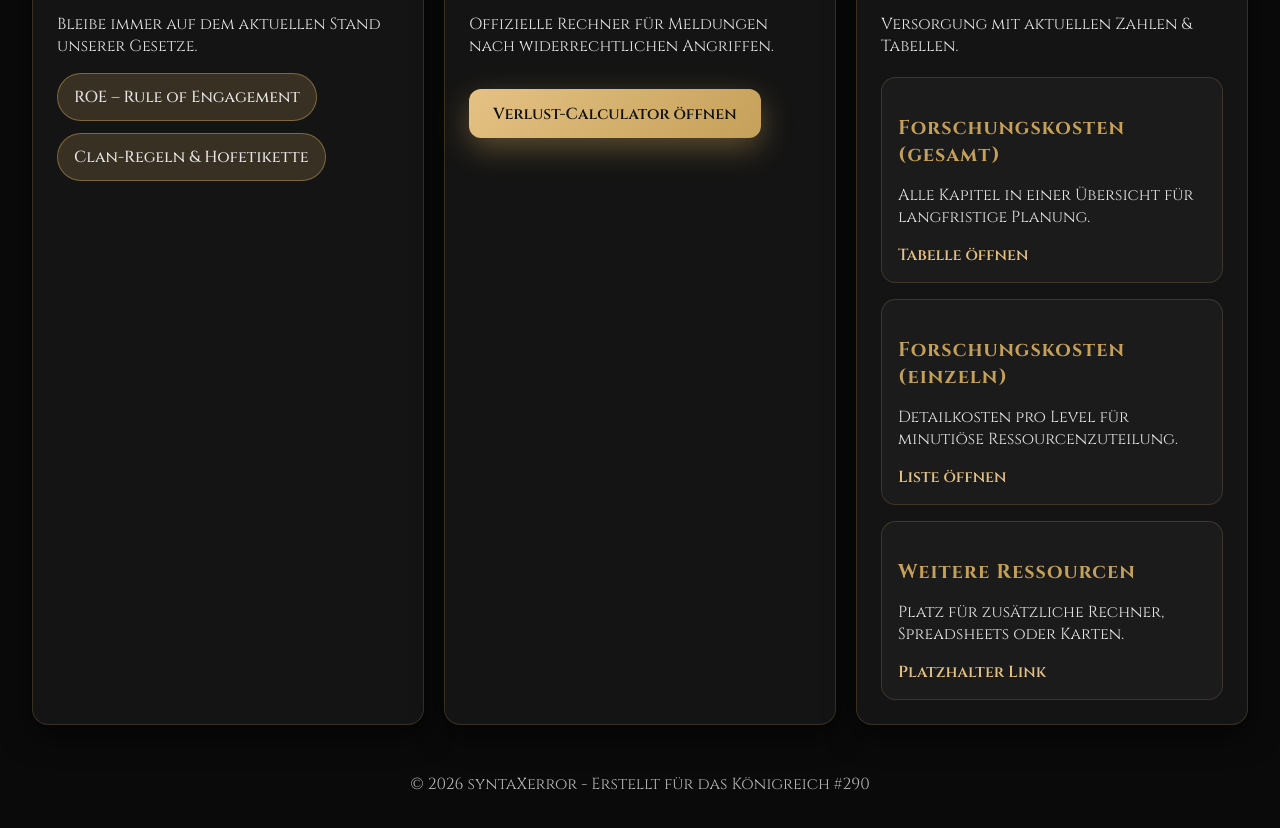
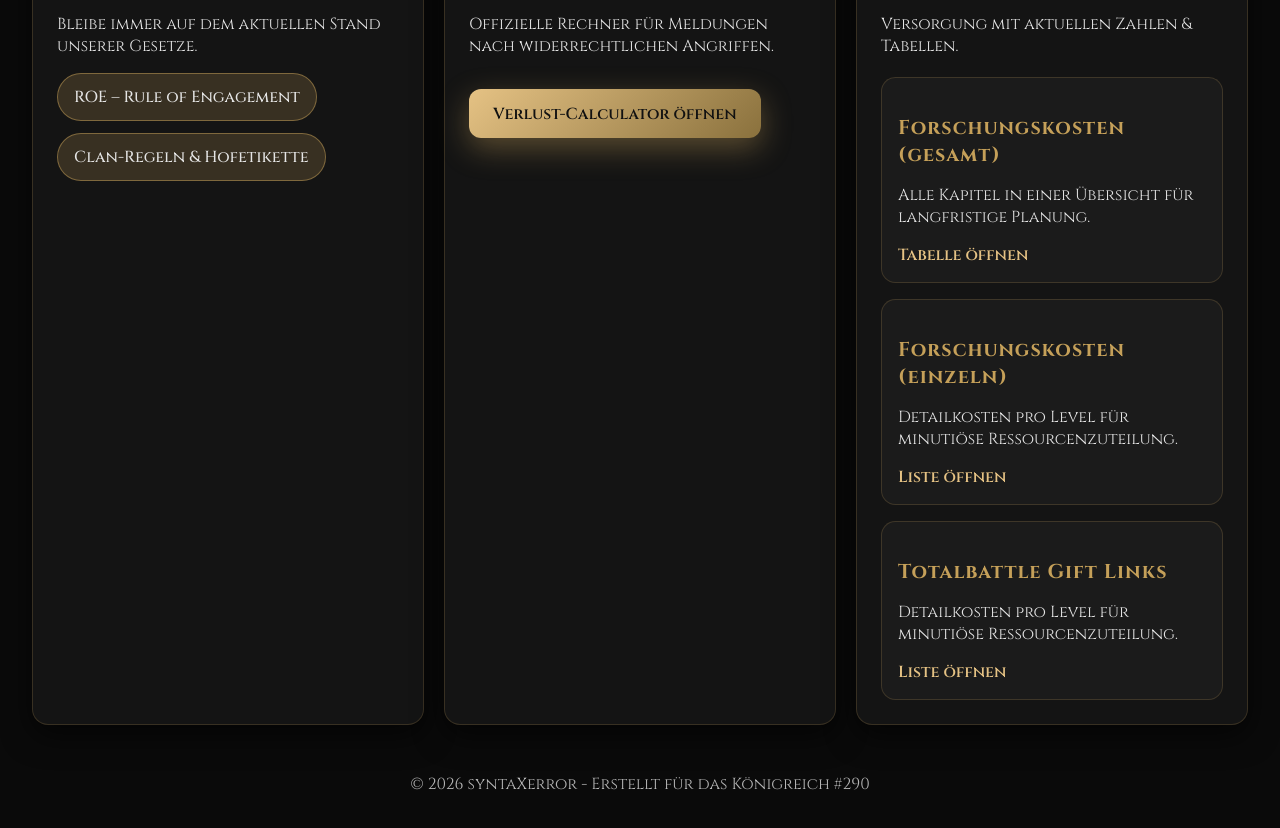
Before and after one commit to mburbach/kingdom290councilportal, a website built with Vite: page src/index.html in a window 1280 px wide. Shown: the part 464-1292 px from the top of the page. Built offline with nearby package versions, Linux system fonts and the light colour scheme.

Commit message:
CHange corwn design, update link resolution and add link

```diff
--- a/config/links.json
+++ b/config/links.json
@@ -6,5 +6,7 @@
   "extras": [
     "https://tbgift.pages.dev/"
   ],
-  "clan_rules": "https://clan-regeln.test.de"
+  "tb_gift_link": "https://tbgift.pages.dev/",
+  "clan_rules": "https://clan-regeln.test.de",
+  "resource_extra": "https://tbgift.pages.dev/"
 }
--- a/src/content/de.json
+++ b/src/content/de.json
@@ -19,11 +19,11 @@
       "links": [
         {
           "label": "ROE – Rule of Engagement",
-          "url": "https://bit.ly/K290-ROE"
+          "linkKey": "roe"
         },
         {
           "label": "Clan-Regeln & Hofetikette",
-          "url": "https://clan-regeln.test.de"
+          "linkKey": "clan_rules"
         }
       ]
     },
@@ -34,7 +34,7 @@
       "description": "Offizielle Rechner für Meldungen nach widerrechtlichen Angriffen.",
       "cta": {
         "label": "Verlust-Calculator öffnen",
-        "url": "https://verlust-calculator.test.de"
+        "linkKey": "loss_calculator"
       }
     },
     {
@@ -47,19 +47,19 @@
           "title": "Forschungskosten (gesamt)",
           "description": "Alle Kapitel in einer Übersicht für langfristige Planung.",
           "label": "Tabelle öffnen",
-          "url": "https://forschung-gesamt.test.de"
+          "linkKey": "research_total"
         },
         {
           "title": "Forschungskosten (einzeln)",
           "description": "Detailkosten pro Level für minutiöse Ressourcenzuteilung.",
           "label": "Liste öffnen",
-          "url": "https://forschung-einzeln.test.de"
+          "linkKey": "research_single"
         },
         {
-          "title": "Weitere Ressourcen",
-          "description": "Platz für zusätzliche Rechner, Spreadsheets oder Karten.",
-          "label": "Platzhalter Link",
-          "url": "https://weitere-links.test.de"
+          "title": "Totalbattle Gift Links",
+          "description": "Detailkosten pro Level für minutiöse Ressourcenzuteilung.",
+          "label": "Liste öffnen",
+          "linkKey": "tb_gift_link"
         }
       ]
     }
--- a/src/scripts/main.ts
+++ b/src/scripts/main.ts
@@ -1,11 +1,12 @@
 import deContent from '../content/de.json';
+import linkRegistry from '@config/links.json';
 
-type LinkItem = {
+type LinkReference = {
   label: string;
-  url: string;
+  linkKey: string;
 };
 
-type ResourceItem = LinkItem & {
+type ResourceItem = LinkReference & {
   title: string;
   description: string;
 };
@@ -15,8 +16,8 @@ type Section = {
   layout: 'links' | 'cta' | 'resources';
   title: string;
   description: string;
-  links?: LinkItem[];
-  cta?: LinkItem;
+  links?: LinkReference[];
+  cta?: LinkReference;
   resources?: ResourceItem[];
 };
 
@@ -34,6 +35,10 @@ type PortalContent = {
   };
   sections: Section[];
 };
+
+type LinkRegistry = Record<string, string>;
+
+const links: LinkRegistry = linkRegistry as LinkRegistry;
 
 const configPlaceholder = {
   links: 'config/links.json'
@@ -101,13 +106,13 @@ function buildSections(sections: Section[]): void {
   });
 }
 
-function renderLinks(links: LinkItem[]): HTMLElement {
+function renderLinks(items: LinkReference[]): HTMLElement {
   const wrapper = document.createElement('div');
   wrapper.className = 'link-list';
-  links.forEach((link) => {
+  items.forEach((link) => {
     const anchor = document.createElement('a');
     anchor.className = 'link-pill';
-    anchor.href = link.url;
+    anchor.href = resolveLink(link.linkKey);
     anchor.target = '_blank';
     anchor.rel = 'noreferrer';
     anchor.textContent = link.label;
@@ -116,10 +121,10 @@ function renderLinks(links: LinkItem[]): HTMLElement {
   return wrapper;
 }
 
-function renderCta(cta: LinkItem): HTMLElement {
+function renderCta(cta: LinkReference): HTMLElement {
   const anchor = document.createElement('a');
   anchor.className = 'cta';
-  anchor.href = cta.url;
+  anchor.href = resolveLink(cta.linkKey);
   anchor.target = '_blank';
   anchor.rel = 'noreferrer';
   anchor.textContent = cta.label;
@@ -139,7 +144,7 @@ function renderResources(items: ResourceItem[]): HTMLElement {
     description.textContent = item.description;
 
     const anchor = document.createElement('a');
-    anchor.href = item.url;
+    anchor.href = resolveLink(item.linkKey);
     anchor.target = '_blank';
     anchor.rel = 'noreferrer';
     anchor.textContent = item.label;
@@ -152,4 +157,13 @@ function renderResources(items: ResourceItem[]): HTMLElement {
 
 initPortal();
 
+function resolveLink(key: string): string {
+  const url = links[key];
+  if (!url) {
+    console.warn(`Missing link for key ${key}`);
+    return '#';
+  }
+  return url;
+}
+
 export { configPlaceholder };
--- a/src/styles/main.css
+++ b/src/styles/main.css
@@ -2,7 +2,7 @@
   --bg-night: rgb(10, 10, 10);
   --bg-panel: #141414;
   --bg-panel-soft: #1b1b1b;
-  --gold: rgb(197, 160, 89);
+  --gold: rgb(138, 113, 61);
   --gold-bright: rgb(229, 194, 132);
   --muted: #b6b6b6;
   --border: rgba(197, 160, 89, 20%);
--- a/tsconfig.json
+++ b/tsconfig.json
@@ -4,6 +4,10 @@
     "useDefineForClassFields": true,
     "module": "ESNext",
     "moduleResolution": "Node",
+    "baseUrl": ".",
+    "paths": {
+      "@config/*": ["config/*"]
+    },
     "strict": true,
     "resolveJsonModule": true,
     "esModuleInterop": true,
--- a/vite.config.ts
+++ b/vite.config.ts
@@ -1,8 +1,14 @@
 import { defineConfig } from 'vite';
+import { resolve } from 'node:path';
 
 export default defineConfig({
   root: 'src',
   publicDir: '../public',
+  resolve: {
+    alias: {
+      '@config': resolve(__dirname, 'config')
+    }
+  },
   build: {
     outDir: '../dist',
     emptyOutDir: true
```
Also changed, not shown: src/index.html (+1 -1 lines), tests/components/links.spec.ts (+7 -1 lines).
